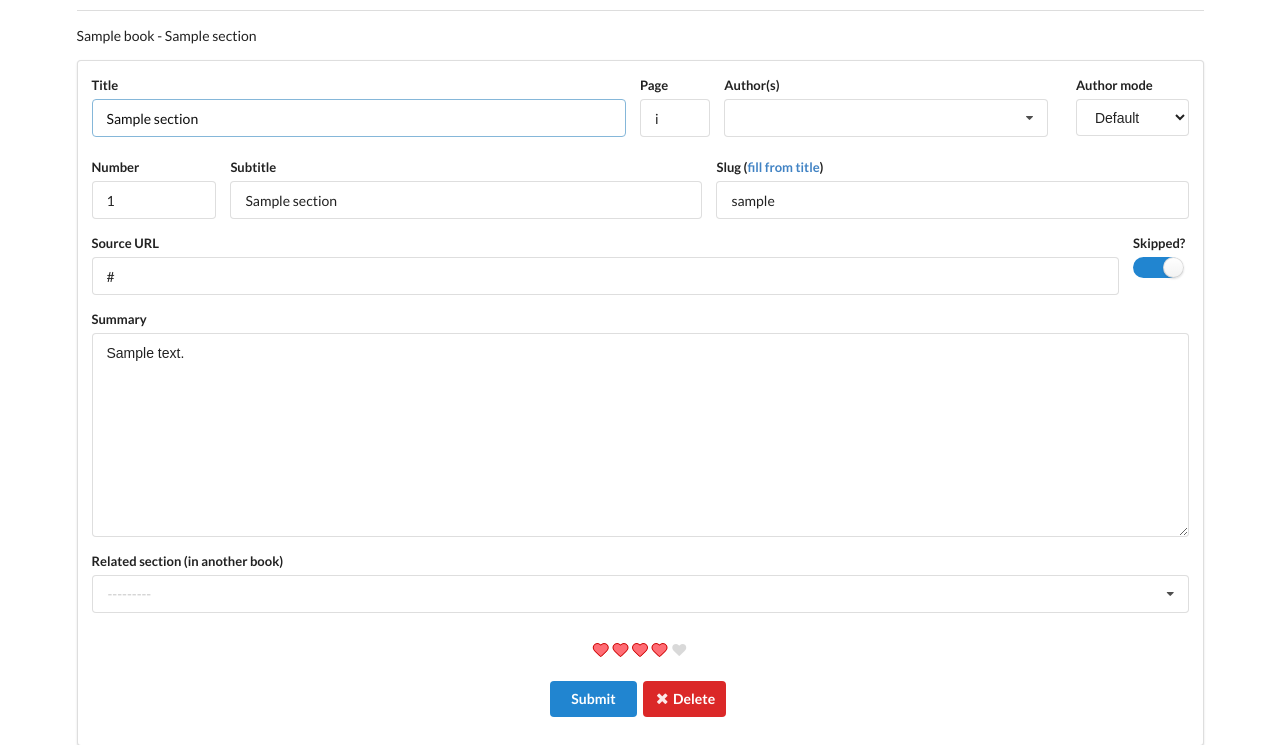
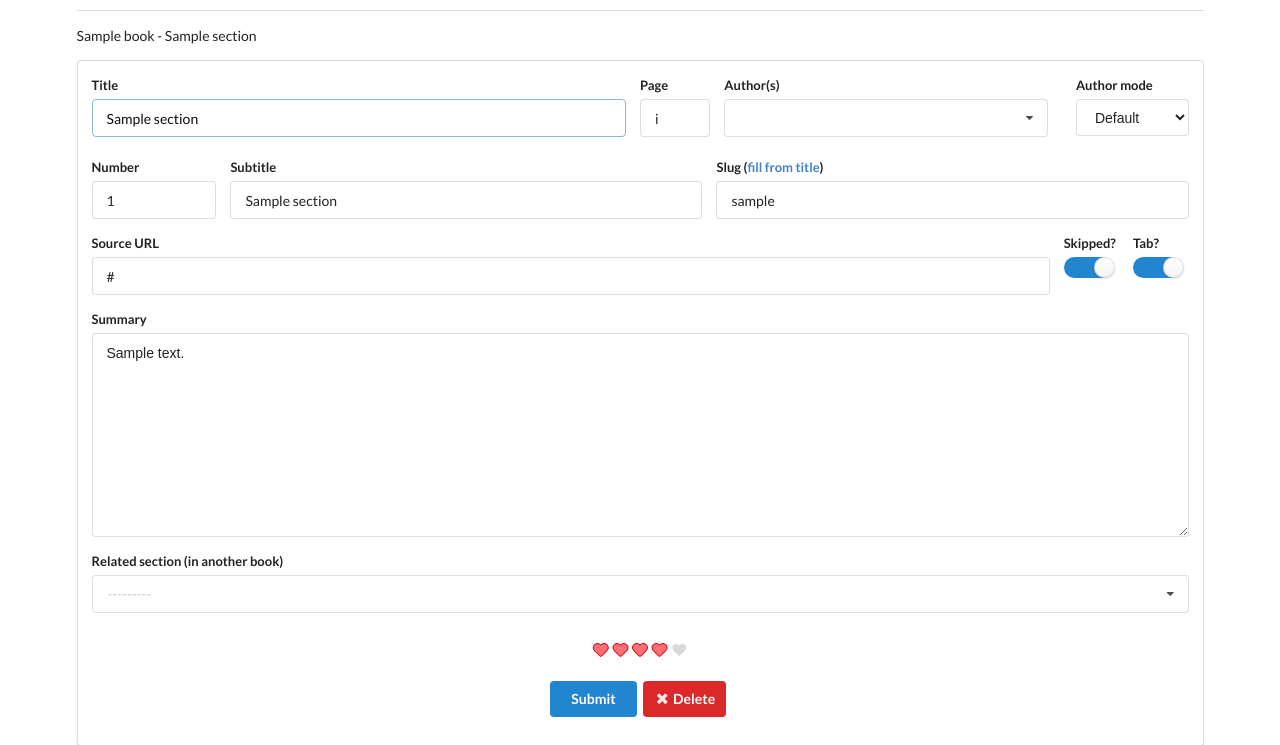
Before and after one commit to dellsystem/bookmarker, a Django app: page /section/1/edit in a window 1280 px wide. Shown: the part 217-962 px from the top of the page. Run offline with Django 3.2, Linux system fonts and the light colour scheme; a user stored in the database is signed in; tables that the repository leaves empty hold one stand-in row (values such as "Sample post"); grey boxes marked "Sample" are stand-in pictures.

Commit message:
Add has_tab field to Section model
Closes #146 hallelujah

```diff
--- a/src/books/models.py
+++ b/src/books/models.py
@@ -405,6 +405,8 @@ class Section(PageArtefact):
     slug = models.SlugField(blank=True)  # only for link-worthy sections
     skipped = models.BooleanField(default=False, help_text='Not yet read')
     date = models.DateField(blank=True, null=True)  # only publications
+    has_tab = models.BooleanField(default=False,
+        help_text='Does this section have one of those wide post-it tabs')
 
     class Meta:
         ordering = ['-in_preface', 'page_number']
--- a/src/templates/section_form.html
+++ b/src/templates/section_form.html
@@ -70,7 +70,7 @@
             {% endwith %}
         </div>
         <div class="ui fields">
-            <div class="fifteen wide field">
+            <div class="fourteen wide field">
                 <label>Source URL</label>
                 {{ section_form.source_url }}
             </div>
@@ -78,6 +78,12 @@
                 <label>Skipped?</label>
                 <div class="ui toggle checkbox">
                     {{ section_form.skipped }}
+                </div>
+            </div>
+            <div class="one wide field">
+                <label title="If this section has a post-it tab">Tab?</label>
+                <div class="ui toggle checkbox">
+                    {{ section_form.has_tab }}
                 </div>
             </div>
         </div>
--- a/src/templates/section_list.html
+++ b/src/templates/section_list.html
@@ -39,6 +39,9 @@
                 {% if not related %}
                 <div class="ui heart rating display-rating" data-rating="{{ section.rating }}">
                 </div>
+                {% if section.has_tab %}
+                <span><i class="thumbtack icon" title="Post-it tab"></i></span>
+                {% endif %}
                 {% endif %}
                 {% if section.date %}
                 {{ section.date }}
@@ -110,6 +113,9 @@
                 </a>
                 <div class="ui heart rating display-rating" data-rating="{{ section.rating }}">
                 </div>
+                {% if section.has_tab %}
+                <span><i class="thumbtack icon" title="Post-it tab"></i></span>
+                {% endif %}
                 {% if section.source_url %}
                 <a href="{{ section.source_url }}">
                     <i class="external icon"></i>
--- a/src/templates/view_section.html
+++ b/src/templates/view_section.html
@@ -40,6 +40,9 @@
                 <div class="ui heart rating display-rating"
                      data-rating="{{ section.rating }}">
                 </div>
+                {% endif %}
+                {% if section.has_tab %}
+                <span><i class="thumbtack icon" title="Post-it tab"></i></span>
                 {% endif %}
                 {% if request.user.is_staff %}
                 <a href="{% url 'edit_section' section.pk %}">
```
